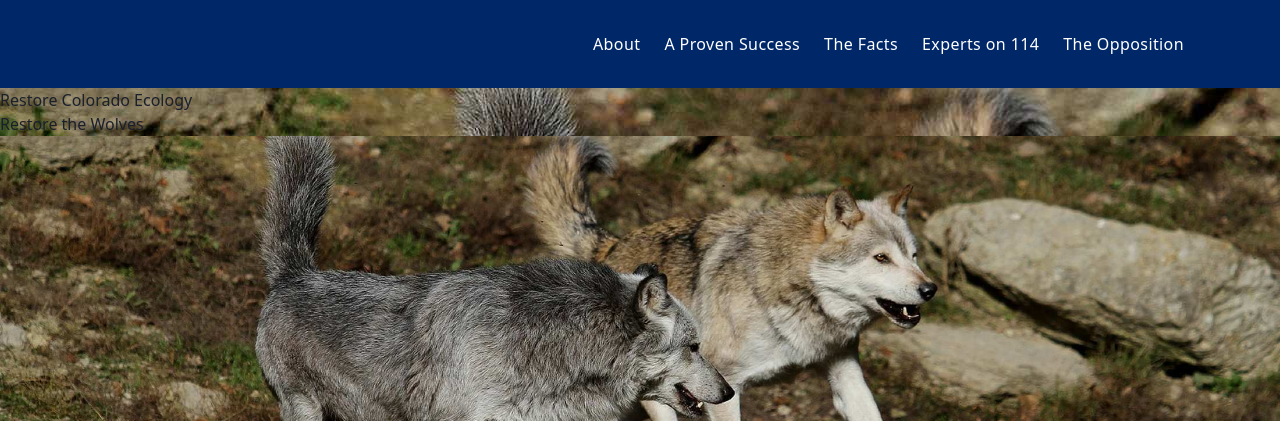
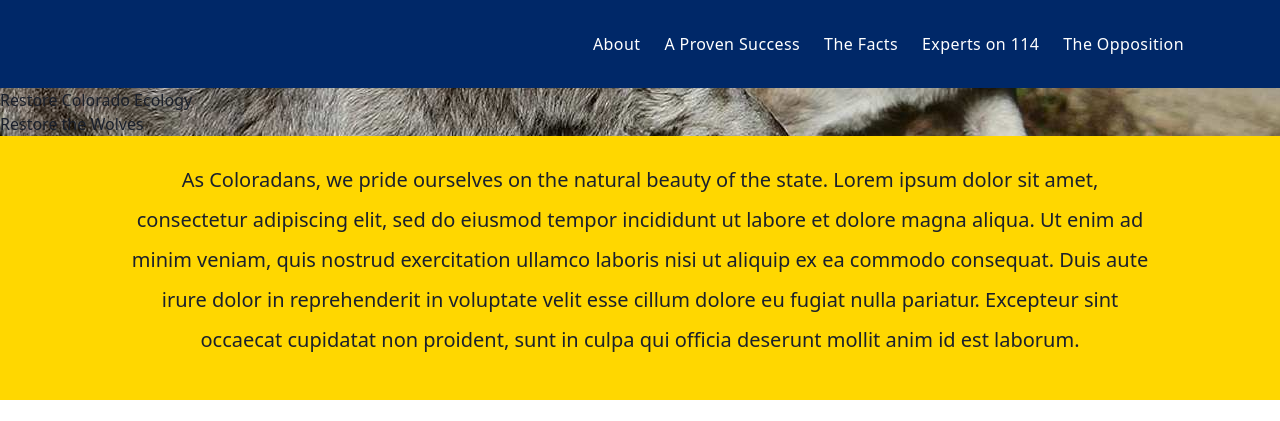
Before and after one commit to mattplichtawild/reintroduce-wolves, a Gatsby site: page / in a window 1280 px wide. Shown: the top 421 px of the page. Built offline with nearby package versions, Linux system fonts and the light colour scheme; Gatsby itself is replaced by a stand-in of ours; what @tailwindcss/custom-forms would draw is missing.

Commit message:
update css for hero image

```diff
--- a/src/pages/index.js
+++ b/src/pages/index.js
@@ -13,16 +13,14 @@ function IndexPage() {
         keywords={[`wolf`, `reintroduction`, `Colorado`, `prop`, `114`]}
         title="Home"
       />
-      {/* <div className="bg-cover bg-center" style={{backgroundImage: `url(${wolfPackPicture})`}}></div> */}
-      <div className="bg-local" style={{ backgroundImage:`url(${wolfPackPicture})`}}>
+
+      <div className="bg-local bg-auto bg-center" style={{ backgroundImage:`url(${wolfPackPicture})`}}>
+        <div className="max-height">
         <h1 className="inline-block">Restore Colorado Ecology</h1>
         <h1>Restore the Wolves</h1>
+        </div>
       </div>
-      <img
-          alt="Wolves running through wilderness."
-          className="bg-cover bg-center"
-          src={wolfPackPicture}
-      />
+
       <div className="px-6 md:px-20 lg:px-32 bg-tertiary bg-opacity-80">
         <section className="text-center py-6">
           <p className="text-sm md:leading-loose md:text-lg lg:text-xl font-sans mb-4">
```
